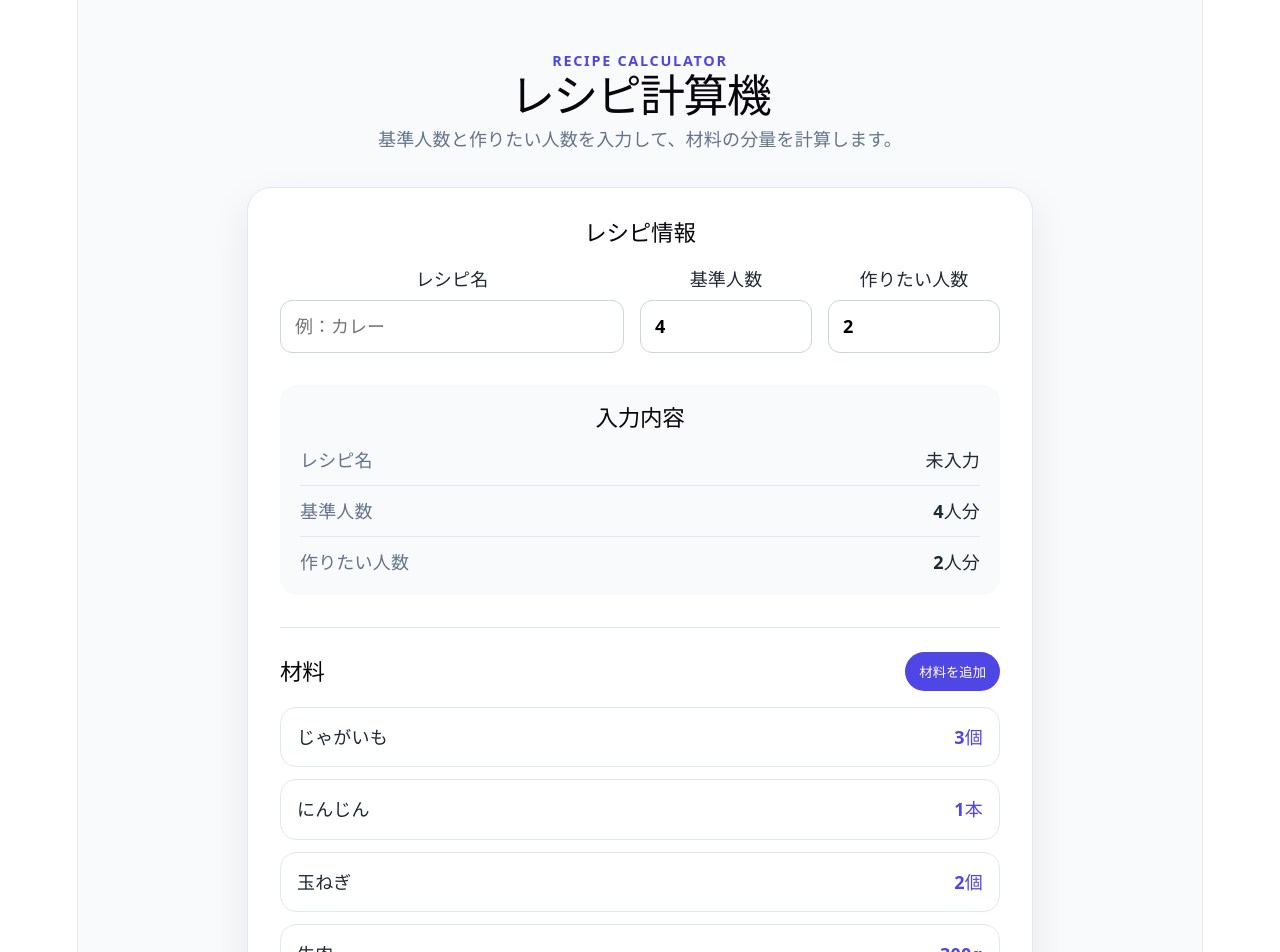
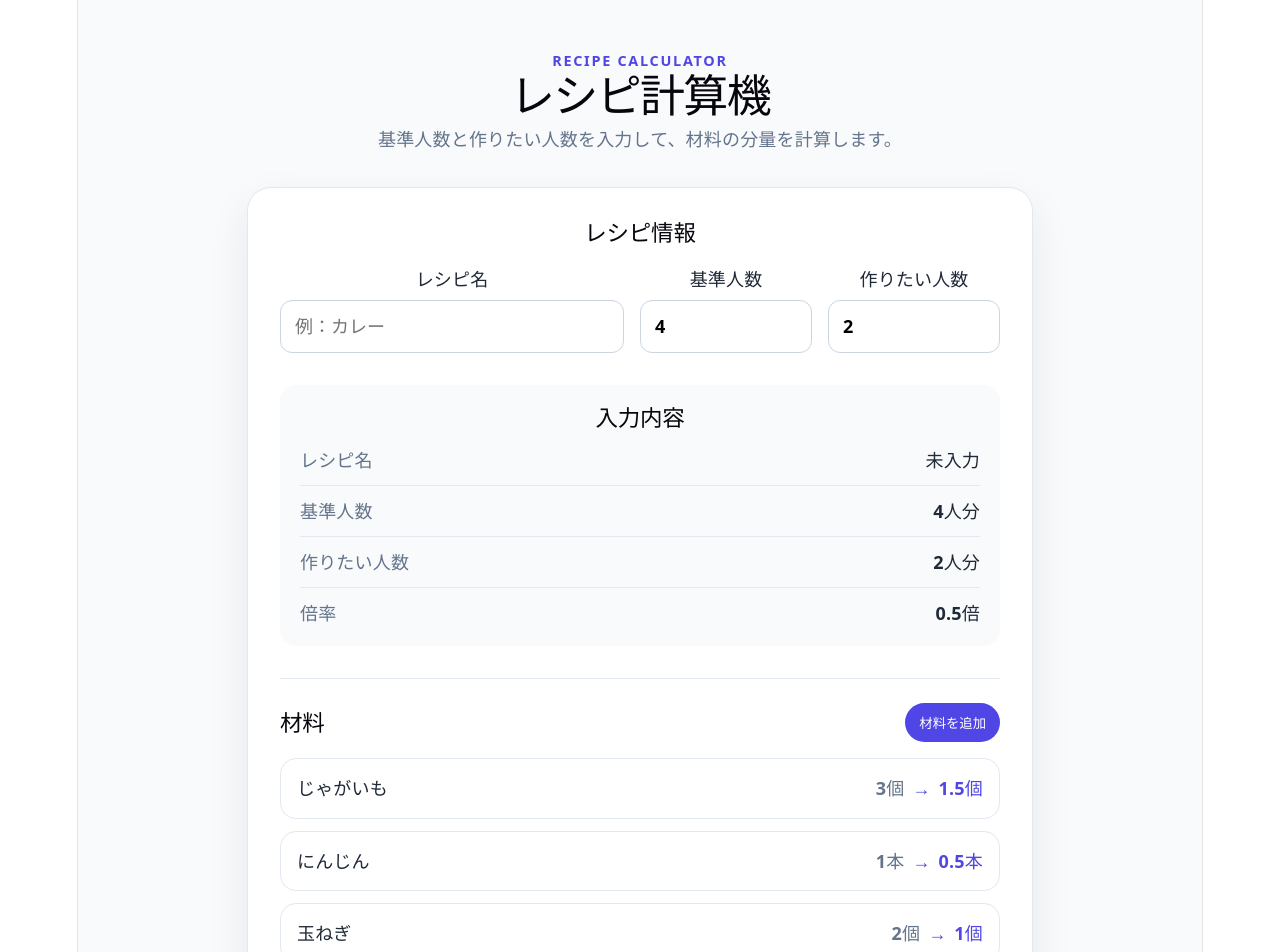
Before and after one commit to officeutq/recipe-calculator, a React (Vite) app: page / in a window 1280 px wide. Shown: the top 952 px of the page. Built offline with nearby package versions, Linux system fonts and the light colour scheme.

Commit message:
Scale ingredient amounts by servings (#9)

```diff
--- a/src/App.css
+++ b/src/App.css
@@ -182,3 +182,14 @@
   color: #4f46e5;
   font-weight: 700;
 }
+
+.original-amount {
+  color: #64748b;
+  font-weight: 700;
+}
+
+.ingredient-amount {
+  display: flex;
+  align-items: center;
+  gap: 8px;
+}
--- a/src/App.tsx
+++ b/src/App.tsx
@@ -19,6 +19,11 @@ function App() {
   const [recipeName, setRecipeName] = useState("")
   const [baseServings, setBaseServings] = useState("4")
   const [targetServings, setTargetServings] = useState("2")
+
+  const baseServingsNumber = Number(baseServings)
+  const targetServingsNumber = Number(targetServings)
+  const canCalculate = baseServingsNumber > 0 && targetServingsNumber > 0
+  const scale = canCalculate ? targetServingsNumber / baseServingsNumber : null
 
   return (
     <main className="app">
@@ -82,6 +87,10 @@ function App() {
               <dt>作りたい人数</dt>
               <dd>{targetServings || "未入力"}人分</dd>
             </div>
+            <div>
+              <dt>倍率</dt>
+              <dd>{scale === null ? "計算不可" : `${scale}倍`}</dd>
+            </div>
           </dl>
         </div>
 
@@ -92,15 +101,28 @@ function App() {
           </div>
 
           <ul className="ingredient-list">
-            {ingredients.map((ingredient) => (
+            {ingredients.map((ingredient) => {
+              const scaledAmount =
+                scale === null ? null : ingredient.amount * scale
+
+              return (
                 <li className="ingredient-item" key={ingredient.id}>
                   <span className="ingredient-name">{ingredient.name}</span>
                   <span className="ingredient-amount">
+                    <span className="original-amount">
                       {ingredient.amount}
                       {ingredient.unit}
                     </span>
+                    <span aria-hidden="true">→</span>
+                    <span>
+                      {scaledAmount === null
+                        ? "-"
+                        : `${scaledAmount}${ingredient.unit}`}
+                    </span>
+                  </span>
                 </li>
-            ))}
+              )
+            })}
           </ul>
         </div>
       </section>
```
Lines whose indentation alone changed are shown as unchanged.
